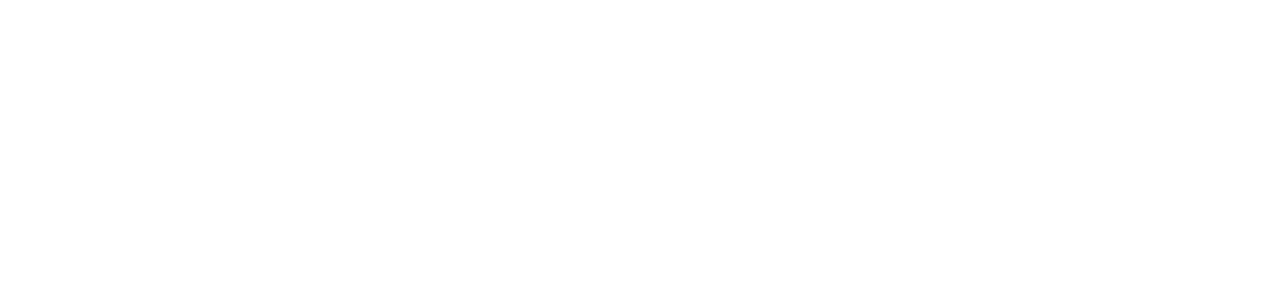
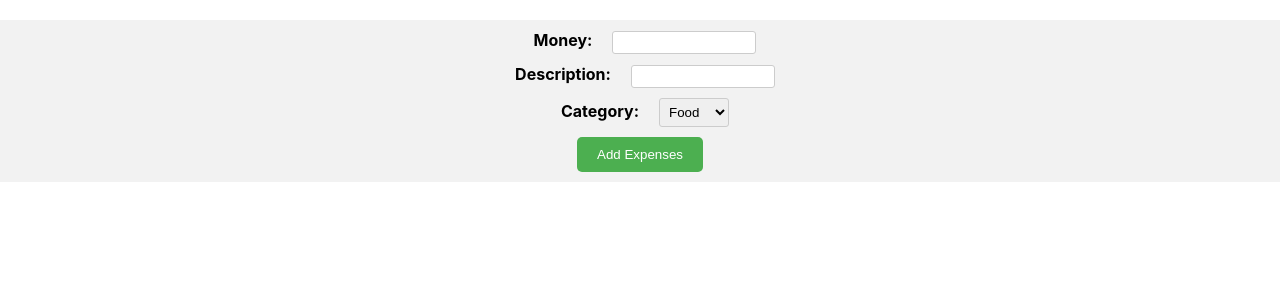
Before and after one commit to imtiyaz-github/Expense-Tracker-In-React, a React (Create React App) app: page /addexpenses in a window 1280 px wide. Shown: the top 300 px of the page. Built offline with nearby package versions, Linux system fonts and the light colour scheme.

Commit message:
adding expenses for tracking purpose

```diff
--- a/src/App.js
+++ b/src/App.js
@@ -3,20 +3,21 @@
 import { Route } from "react-router-dom";
 import { Fragment } from "react";
 import Profile from "./components/header/Profile";
-// import Navigation from "./components/header/Navigation";
 import { Switch } from "react-router-dom";
 import Resetpassword from "./components/header/Resetpassword";
+import AddExpenses from "./components/header/AddExpenses";
 
 function App() {
-  // const ctx = useContext(AuthContext);
-
   return (
     <Fragment>
       <Switch>
         <Route path="/" exact>
           <Signup />
         </Route>
-        <Route path="/welcomescreen" exact>
+        <Route path="/addexpenses" exact>
+          <AddExpenses />
+        </Route>
+        <Route path="/welcomescreen" >
           <WelcomeScreen />
         </Route>
         <Route path="/welcomescreen/profile">
@@ -25,6 +26,7 @@
         <Route path="/resetpassword" exact>
           <Resetpassword />
         </Route>
+
       </Switch>
     </Fragment>
   );
--- /dev/null
+++ b/src/components/header/AddExpenses.js
@@ -0,0 +1,167 @@
+// import React, { Fragment, useRef } from "react";
+// import classes from "./AddExpenses.module.css";
+// // import { useHistory } from "react-router-dom";
+
+// const AddExpenses = (props) => {
+//   const inputPriceRef = useRef();
+//   const inputDesRef = useRef();
+//   const inputCatRef = useRef();
+
+//   const submitHandler = (e) => {
+//     e.preventDefault();
+
+//     const enteredPrice = inputPriceRef.current.value;
+//     const enteredDesc = inputDesRef.current.value;
+//     const enteredCat = inputCatRef.current.value;
+
+//     const obj = {
+//       price: enteredPrice,
+//       description: enteredDesc,
+//       category: enteredCat,
+//     };
+//     props.onSaveData(obj);
+//     console.log(obj);
+//   };
+
+//   return (
+//     <Fragment>
+//       <div className={classes.expenses}>
+//         <form action="" onSubmit={submitHandler}>
+//           <div className={classes.expenses1}>
+//             <label htmlFor="money">Amount:</label>
+//             <input type="number" id="money" required ref={inputPriceRef} />
+//           </div>
+//           <div className={classes.expenses2}>
+//             <label htmlFor="description">Description:</label>
+//             <input type="text" id="description" required ref={inputDesRef} />
+//           </div>
+//           <div className={classes.expenses3}>
+//             <select name="" id="category" ref={inputCatRef}>
+//               <option value="food">Food</option>
+//               <option value="petrol">Petrol</option>
+//               <option value="salary">Salary</option>
+//             </select>
+//           </div>
+//           <button className={classes.button}>Add Expenses</button>
+//         </form>
+
+//        {expenses}
+//             <h1>Expenses List</h1>
+//             <ul className={classes.list}>
+//           {props.items.map((item) => (
+//             <li>
+//               <span>{item.amount}</span>
+//               <span>{item.description}</span>
+//               <span>{item.category}</span>
+//             </li>
+//           ))}
+//         </ul>
+//       </div>
+//     </Fragment>
+//   );
+// };
+
+// export default AddExpenses;
+
+import React, { useState } from "react";
+import classes from "./AddExpenses.module.css";
+import { useHistory } from "react-router-dom";
+
+function AddExpenses() {
+  const [money, setMoney] = useState("");
+  const [description, setDescription] = useState("");
+  const [category, setCategory] = useState("food");
+  const [expensesList, setExpensesList] = useState([]);
+
+  const history = useHistory();
+
+  const submitHandler = (event) => {
+    event.preventDefault();
+
+    const newExpense = {
+      money: money,
+      description: description,
+      category: category,
+    };
+
+    // Update the expenses list with the new expense entry
+    setExpensesList((prevExpensesList) => [...prevExpensesList, newExpense]);
+
+    // Reset the form fields after submission
+    setMoney("");
+    setDescription("");
+    setCategory("food");
+
+    // Redirect to the desired route
+    history.replace("/");
+  };
+
+    const moneyChangeHandler = (event) => {
+      setMoney(event.target.value);
+    };
+
+    const descriptionChangeHandler = (event) => {
+      setDescription(event.target.value);
+    };
+
+    const categoryChangeHandler = (event) => {
+      setCategory(event.target.value);
+    };
+
+  return (
+    <div className={classes.expenses}>
+      <form onSubmit={submitHandler}>
+        <div className={classes.expenses1}>
+          <label htmlFor="money">Money:</label>
+          <input
+            type="number"
+            id="money"
+            value={money}
+            onChange={moneyChangeHandler}
+          />
+        </div>
+        <div className={classes.expenses2}>
+          <label htmlFor="description">Description:</label>
+          <input
+            type="text"
+            id="description"
+            value={description}
+            onChange={descriptionChangeHandler}
+          />
+        </div>
+        <div className={classes.expenses3}>
+          <label htmlFor="category">Category:</label>
+          <select
+            id="category"
+            value={category}
+            onChange={categoryChangeHandler}
+          >
+            <option value="food">Food</option>
+            <option value="petrol">Petrol</option>
+            <option value="salary">Salary</option>
+          </select>
+        </div>
+        <button type="submit" className={classes.button}>
+          Add Expenses
+        </button>
+      </form>
+
+      {expensesList.length > 0 && (
+        <div className={classes.expensesList}>
+          <h2>Expenses List</h2>
+          <ul>
+            {expensesList.map((expense, index) => (
+              <li key={index}>
+                <strong>Money:</strong> {expense.money},
+                <strong> Description:</strong> {expense.description},
+                <strong> Category:</strong> {expense.category}
+              </li>
+            ))}
+          </ul>
+        </div>
+      )}
+    </div>
+  );
+}
+
+export default AddExpenses;
--- /dev/null
+++ b/src/components/header/AddExpenses.module.css
@@ -0,0 +1,40 @@
+.expenses {
+  margin-top: 20px;
+  padding: 10px;
+  background-color: #f2f2f2;
+}
+.expenses form {
+  display: flex;
+  flex-direction: column;
+  align-items: center;
+}
+.expenses1,
+.expenses2,
+.expenses3 {
+  margin-bottom: 10px;
+}
+.expenses1 label,
+.expenses2 label,
+.expenses3 label {
+  font-weight: bold;
+  margin-right: 10px;
+}
+
+.expenses1 input,
+.expenses2 input,
+.expenses3 select {
+  padding: 5px;
+  border: 1px solid #ccc;
+  border-radius: 3px;
+}
+.button {
+  padding: 10px 20px;
+  background-color: #4caf50;
+  color: #fff;
+  border: none;
+  border-radius: 5px;
+  cursor: pointer;
+}
+.button:hover {
+  background-color: #45a049;
+}
--- a/src/components/header/ReserPassword.module.css
+++ b/src/components/header/ReserPassword.module.css
@@ -1,4 +1,4 @@
-form {
+/* form {
   width: 80%;
   display: block;
 }
@@ -11,7 +11,7 @@
 }
 button {
   /* padding: 7px 12px; */
-  background-color: darkcyan;
+  /* background-color: darkcyan;
   border-radius: 5px solid darkcyan;
   border: 5px solid darkcyan;
   margin-left: 10px;
@@ -25,4 +25,4 @@
 
 .reset{
     width: 60%;
-}
+} */
--- a/src/components/header/SignUp.js
+++ b/src/components/header/SignUp.js
@@ -122,7 +122,6 @@
             <label htmlFor="phone">Confirm Password</label>
             <input
               type="password"
-              placeholder="Confirm password"
               required
               id="password"
               value={conpass}
@@ -135,6 +134,7 @@
               <button>{isLogin ? "Login" : "Create Account"}</button>
             )}
             {isLoading && <p>Sending request..!</p>}
+
 
             <div>
               {isLogin && (
--- a/src/components/header/SignUp.module.css
+++ b/src/components/header/SignUp.module.css
@@ -4,7 +4,6 @@
   padding: 1rem;
   margin: 3rem auto;
   text-align: center;
-    /* color: white; */
   border-radius: 6px;
   background-color: rgb(0, 12, 12);
   text-align: center;
@@ -32,56 +31,15 @@
   color: aliceblue;
   padding: 0.25rem;
 }
-  /* button {
-    margin-top: 1.5rem;
-    flex-direction: column;
-    align-items: center;
-    cursor: pointer;
-    font: inherit;
-    border: 1px solid black;
-    border-radius: 4px;
-    box-shadow: 0 1px 2px rgb(0, 0, 0.2);
-    padding: 5px 10px;
-    background-color: rgb(144, 111, 88);
-    /* color: white; */
-  /*
-  .button:hover,
-  .button.active {
-    border-color: #1d0f26;
-  }
 
-  .button .toggle {
-
-    flex-direction: column;
-    align-items: center;
-    cursor: pointer;
-    font: inherit;
-    border: 1px solid black;
-    border-radius: 4px;
-    box-shadow: 0 1px 2px rgb(0, 0, 0.2);
-    padding: 5px 10px;
-    /*
-    margin-top: 1rem;
-
-    border: none;
-    padding: 0.15rem, 1.5rem;
-    background-color: rgb(144, 111, 88); */
-
-  /*
-  .toggle:hover,
-  .button.active {
-    background-color: burlywood;
-    border-color: #1d0f26;
-  } */
 .actions button {
   cursor: pointer;
   font: inherit;
   color: white;
-
   background-color: rgb(21, 13, 39);
   border-color: burlywood;
   border: 1px solid burlywood;
-
+  margin-bottom: 10px;
   border-radius: 4px;
   padding: 0.5rem 2.5rem;
 }
@@ -103,3 +61,18 @@
   border-radius: 4px;
   padding: 0.5rem 2.5rem;
 }
+.forget {
+  color: white;
+  background-color: #1d0f26;
+  border-color: burlywood;
+  border: 1px solid burlywood;
+  border-radius: 4px;
+  padding: 0.5rem 2.5rem;
+  margin-top: 1rem;
+  font: inherit;
+  cursor: pointer;
+}
+
+.forget:hover {
+  background-color: rgb(198, 140, 65);
+}
```
Lines whose indentation alone changed are shown as unchanged.
